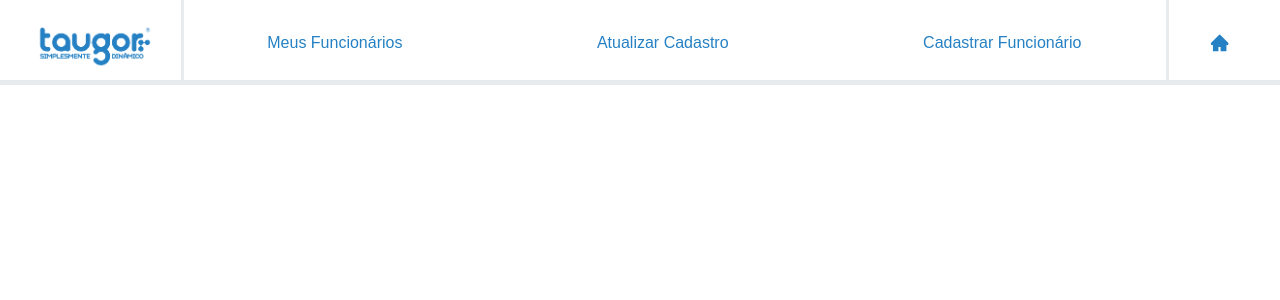
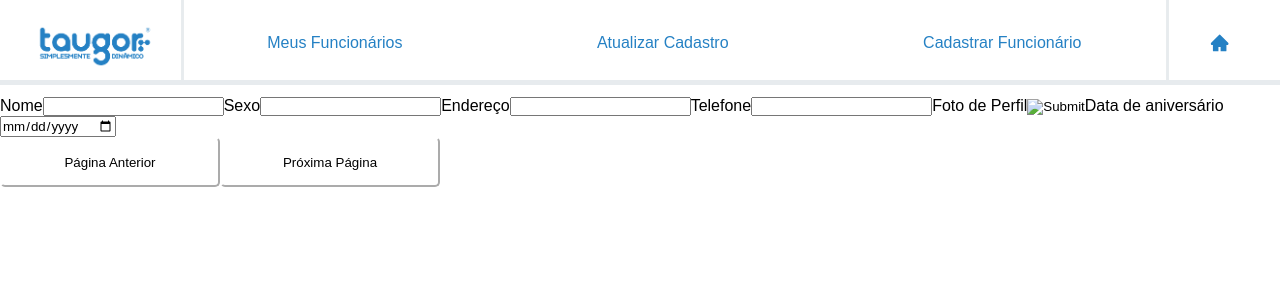
Before and after one commit to mvlopesm/app-ged, a React (Vite) app: page /cadastrar-funcionario in a window 1280 px wide. Shown: the top 300 px of the page. Built offline with nearby package versions, Linux system fonts and the light colour scheme.

Commit message:
implementação do componente formulario multistep com react hooks

```diff
--- a/index.html
+++ b/index.html
@@ -4,7 +4,7 @@
     <meta charset="UTF-8" />
     <link rel="icon" type="image/svg+xml" href="/vite.svg" />
     <meta name="viewport" content="width=device-width, initial-scale=1.0" />
-    <title>Vite + React</title>
+    <title>Taugor GED</title>
   </head>
   <body>
     <div id="root"></div>
--- a/package.json
+++ b/package.json
@@ -9,6 +9,9 @@
     "preview": "vite preview"
   },
   "dependencies": {
+    "@emotion/react": "^11.10.5",
+    "@emotion/styled": "^11.10.5",
+    "@mui/material": "^5.11.6",
     "react": "^18.2.0",
     "react-dom": "^18.2.0",
     "react-icons": "^4.7.1",
--- a/src/App.jsx
+++ b/src/App.jsx
@@ -1,3 +1,4 @@
+import React from 'react'
 import { Outlet } from 'react-router-dom'
 import Header from './components/Header'
 
--- a/src/components/Header.jsx
+++ b/src/components/Header.jsx
@@ -1,5 +1,6 @@
 import React from "react";
 import { Link } from "react-router-dom";
+// @ts-ignore
 import imgMarcaTaugor from '../assets/marca-taugor.png'
 import { AiFillHome } from "react-icons/ai";
 
@@ -7,14 +8,14 @@ import './Header.css'
 
 const Header = () => {
     return (
-        <nav id='header'>
+        <header id='header'>
             <div className="logo">
                 <Link to='/'>
                     <img src={imgMarcaTaugor} alt="" />
                 </Link>
             </div>
 
-            <div className="links-nav">
+            <nav className="links-nav">
                 <div>
                     <Link to='/meus-funcionarios'>Meus Funcionários</Link>
                 </div>
@@ -24,12 +25,12 @@ const Header = () => {
                 <div>
                     <Link to='cadastrar-funcionario'>Cadastrar Funcionário</Link>
                 </div>
-            </div>
+            </nav>
 
             <div className="home-button">
                 <Link to = '/'><AiFillHome className="home-icon"/></Link>
             </div>
-      </nav>
+      </header>
     )
 }
 
--- /dev/null
+++ b/src/components/forms/InfoContato.tsx
@@ -0,0 +1,148 @@
+import React from "react";
+import { useState } from "react";
+
+import './InfoContato.css'
+
+const InfoContato = () => {
+    const [screen, setScreen] = React.useState<number>(0);
+
+    const [data, setData] = React.useState({
+        name: '',
+        genre: '',
+        address: '',
+        phone: '',
+        date: '',
+        position: '',
+        admission: '',
+        sector: '',
+        salary: '',
+    })
+
+    const [isSubmitted, setSubmitted] = React.useState(false)
+
+
+
+    const handleNavigateToContatoPrevius = () => {
+        if (screen === 0) return
+        setScreen(state => state - 1)
+    }
+
+    const handleNavigateToContatoNext = () => {
+        if (screen === 1) return
+        setScreen(state => state + 1)
+    }
+
+    const handleSubmit = () => {
+        setSubmitted(true)
+    }
+
+    const isReadyToSubmit =
+        data.name !== '' &&
+        data.genre !== '' &&
+        data.address !== '' &&
+        data.phone !== '' &&
+        data.date !== '' &&
+        data.position !== '' &&
+        data.admission !== '' &&
+        data.sector !== '' &&
+        data.salary !== '' &&
+        screen === 1;
+
+    return (
+        <div>
+            {screen === 0 && (
+                <>
+                    <label htmlFor = "name">Nome</label>
+                    <input value = {data.name}
+                    onChange = {(e) => setData((prevState) => ({
+                        ...prevState,
+                        name: e.target.value
+                    }))
+                    } type="text" id="name" name="name"/>
+
+                    <label htmlFor = "genre">Sexo</label>
+                    <input value = {data.genre}
+                    onChange = {(e) => setData((prevState) => ({
+                        ...prevState,
+                        genre: e.target.value
+                    }))
+                    } type="text" id="genre" name="genre"/>
+
+                    <label htmlFor = "address">Endereço</label>
+                    <input value = {data.address}
+                    onChange = {(e) => setData((prevState) => ({
+                        ...prevState,
+                        address: e.target.value
+                    }))
+                    } type="text" id="address" name="address"/>
+
+                    <label htmlFor = "phone">Telefone</label>
+                    <input value = {data.phone}
+                    onChange = {(e) => setData((prevState) => ({
+                        ...prevState,
+                        phone: e.target.value
+                    }))
+                    }
+                    type="tel" id="phone" name="phone"/>
+
+                    <label htmlFor = "photo">Foto de Perfil</label>
+                    <input type="image" id="photo" name="photo"/>
+
+                    <label htmlFor = "date">Data de aniversário</label>
+                    <input value = {data.date}
+                    onChange = {(e) => setData((prevState) => ({
+                        ...prevState,
+                        date: e.target.value
+                    }))
+                    }  type="date" id="date" name="date"/>
+                </>
+            )}
+
+            {screen === 1 && (
+                <>
+                    <label htmlFor = "position">Cargo</label>
+                    <input value = {data.position}
+                    onChange = {(e) => setData((prevState) => ({
+                        ...prevState,
+                        position: e.target.value
+                    }))
+                    }  type="text" id="position" name="position"/>
+
+                    <label htmlFor = "admission">Data de adimissão</label>
+                    <input value = {data.admission}
+                    onChange = {(e) => setData((prevState) => ({
+                        ...prevState,
+                        admission: e.target.value
+                    }))
+                    }  type="date" id="admission" name="admission"/>
+
+                    <label htmlFor = "sector">Setor</label>
+                    <input value = {data.sector}
+                    onChange = {(e) => setData((prevState) => ({
+                        ...prevState,
+                        sector: e.target.value
+                    }))
+                    } type="text" id="sector" name="sector"/>
+
+                    <label htmlFor = "salary">Salário</label>
+                    <input value = {data.salary}
+                    onChange = {(e) => setData((prevState) => ({
+                        ...prevState,
+                        salary: e.target.value
+                    }))
+                    }  type="number" id="salary" name="salary"/>
+                </>
+            )}
+
+            <div>
+                <button onClick={handleNavigateToContatoPrevius}>Página Anterior</button>
+                {isReadyToSubmit ? <button onClick={handleSubmit}>Submeter Dados</button> :
+                <button onClick={handleNavigateToContatoNext}>Próxima Página</button> }
+            </div>
+
+            {isSubmitted && (JSON.stringify(data))}
+        </div>
+    )
+}
+
+export default InfoContato
--- a/src/pages/AtualizarCadastro.jsx
+++ b/src/pages/AtualizarCadastro.jsx
@@ -1,9 +1,10 @@
 import React from "react";
+import { Link } from "react-router-dom";
 
 const AtualizarCadastro = () => {
     return (
         <div>
-            <h2>Atualizar</h2>
+
         </div>
     )
 }
--- a/src/pages/CadastrarFuncionario.jsx
+++ b/src/pages/CadastrarFuncionario.jsx
@@ -1,9 +1,10 @@
 import React from "react";
+import InfoContato from "../components/forms/InfoContato";
 
 const CadastrarFuncionario = () => {
     return (
         <div>
-            <h2>Cadastrar</h2>
+            <InfoContato />
         </div>
     )
 }
--- a/src/pages/Home.jsx
+++ b/src/pages/Home.jsx
@@ -8,7 +8,7 @@ const Home = () => {
         <>
             <div className="links-home">
                 <div>
-                    <h2>Gestão de Funcionários</h2>
+                    <h2 className="title-home">Gestão de Funcionários</h2>
                 </div>
                 <button>
                     <Link to='/meus-funcionarios' className="links-content">Meus Funcionários</Link>
--- a/src/styles/Home.css
+++ b/src/styles/Home.css
@@ -31,7 +31,7 @@ button {
     font-weight: 900;
 }
 
-div h2 {
+.title-home {
     color: #fff;
     text-align: center;
     font-size: 30px;
```
Also changed, not shown: jsconfig.json (added, +7 -0 lines), src/components/forms/InfoContato.css (added), 1 other file (tests, documents, lock files or other folders).
